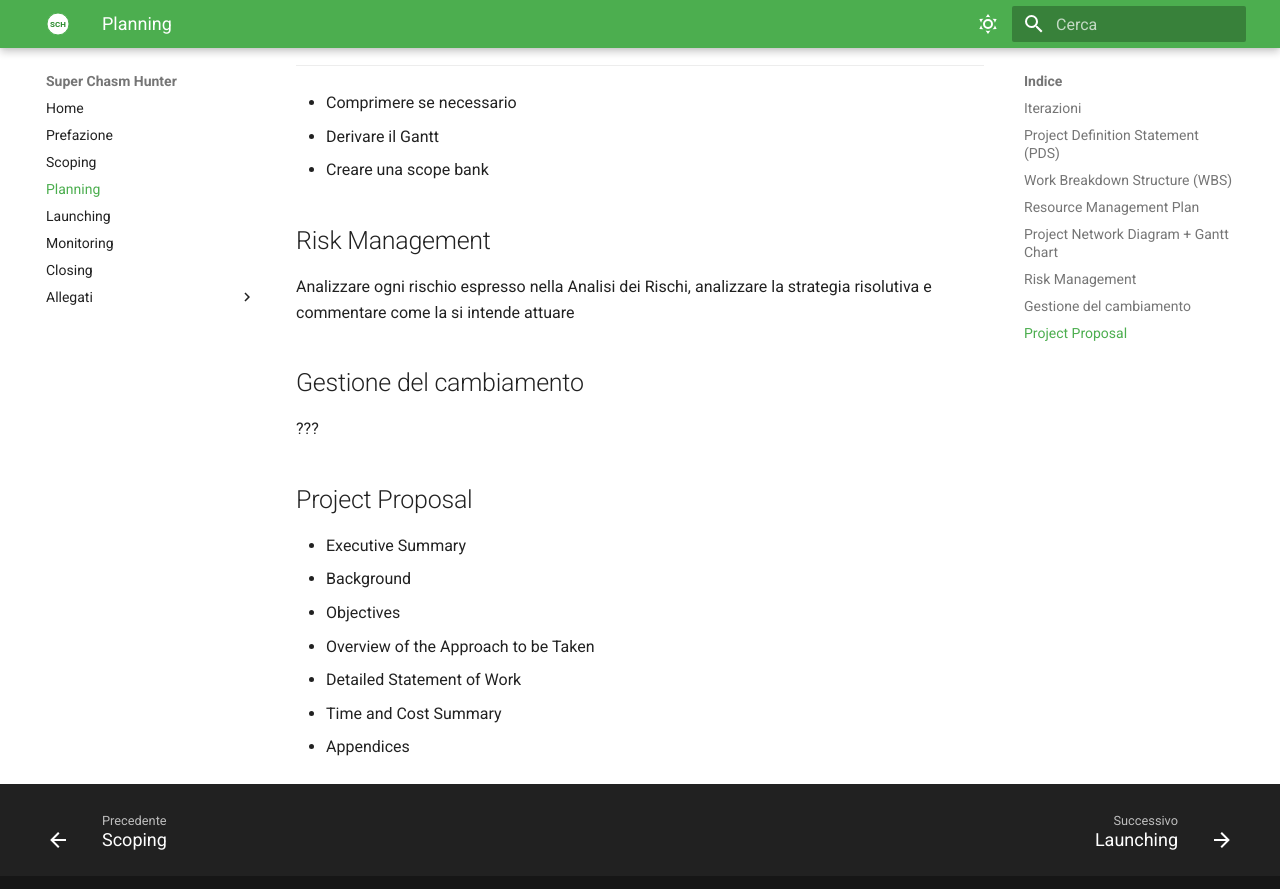
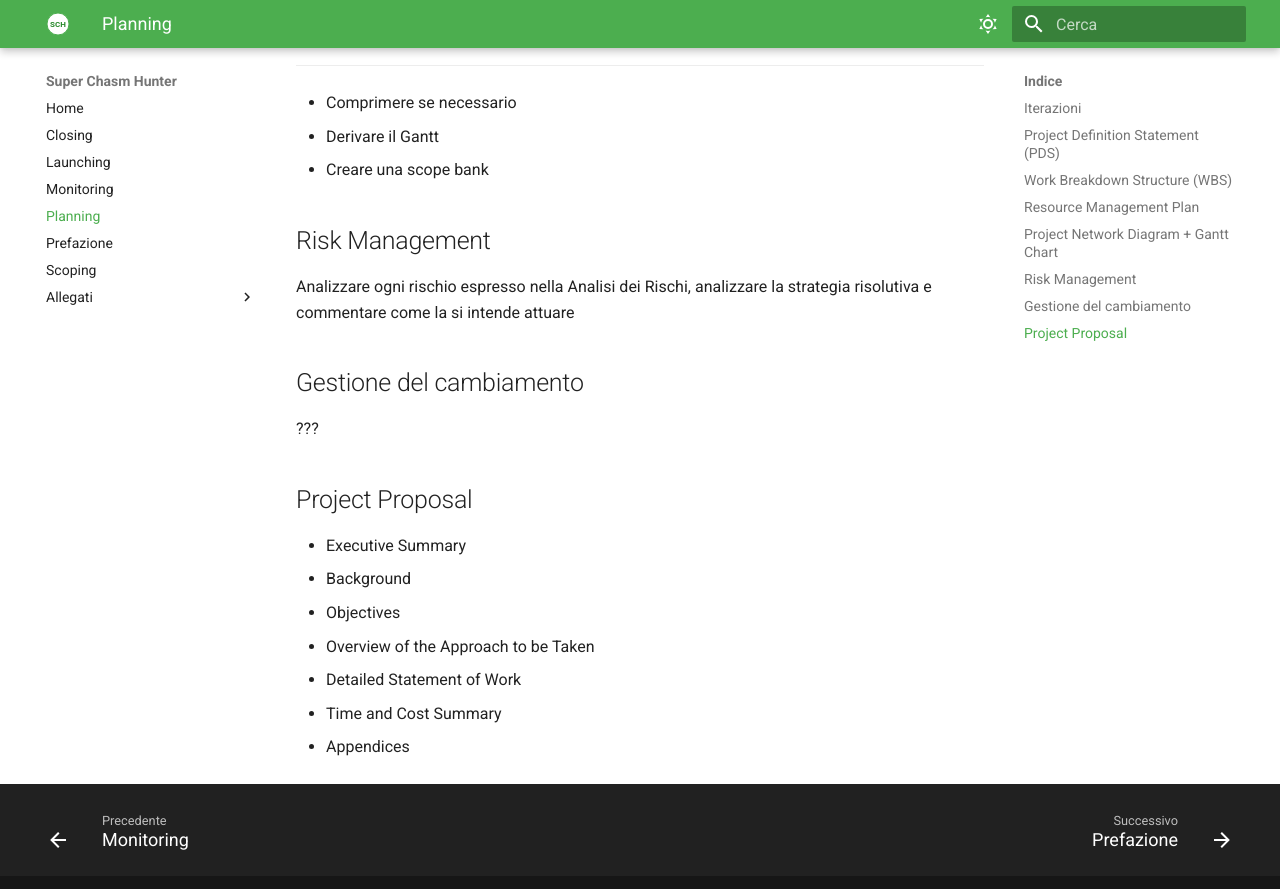
Before and after one commit to FilippoGurioli/super-chasm-hunter-pm, an MkDocs documentation site: the page built from docs/planning.md, in a window 1280 px wide and 900 px high, scrolled down 2718 px. Shown: the top 889 px of the window. Built offline with MkDocs 1.6.1 and Material for MkDocs 9.7.7, drawn with Linux system fonts in a browser that asks for light colours.

```diff
--- a/docs/4 - Launching.md
+++ /dev/null
@@ -1,5 +0,0 @@
----
-title: Launching
----
-
-# Launching
--- /dev/null
+++ b/docs/monitoring.md
@@ -0,0 +1 @@
+# Monitoring
--- a/docs/2 - Scoping.md
+++ b/docs/scoping.md
@@ -1,7 +1,3 @@
----
-title: Scoping
----
-
 # Scoping
 
 Durante la fase iniziale del progetto tutto il team si è riunito per definire gli obiettivi e i requisiti del progetto. Abbiamo condotto diverse discussioni e brainstorming per assicurarci di avere una comprensione chiara delle aspettative e delle sfide. Questo processo ci ha aiutato a stabilire un piano di lavoro solido e a identificare le aree chiave su cui concentrarci. L'insieme di questi *scoping meetings* ha prodotto quindi una serie di artefatti riassuntivi di quanto esposto.
--- a/mkdocs.yml
+++ b/mkdocs.yml
@@ -24,6 +24,7 @@ theme:
   plugins:
     - search
     - search.suggest
+    - awesome-pages
   repo_url: https://github.com/FilippoGurioli/super-chasm-hunter-pm
   icon:
     repo: fontawesome/brands/github
```
Also changed, not shown: docs/5 - Monitoring.md (deleted, +0 -5 lines), docs/6 - Closing.md (deleted, +0 -5 lines), docs/closing.md (added, +1 -0 lines), docs/launching.md (added, +1 -0 lines), docs/planning.md (renamed from docs/3 - Planning.md, +0 -4 lines), docs/prefazione.md (renamed from docs/1 - Prefazione.md, +0 -4 lines), docs/.pages (added), 1 other file.
